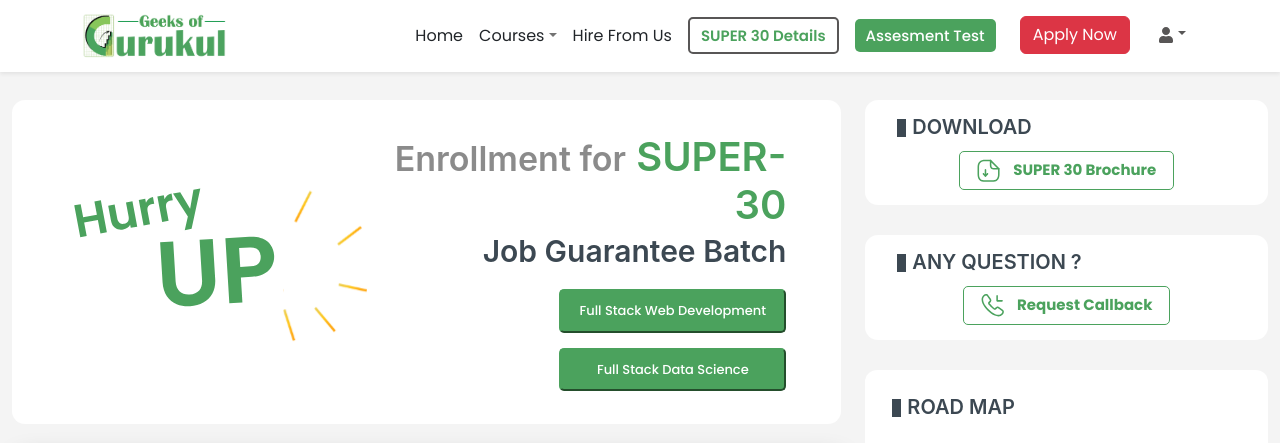
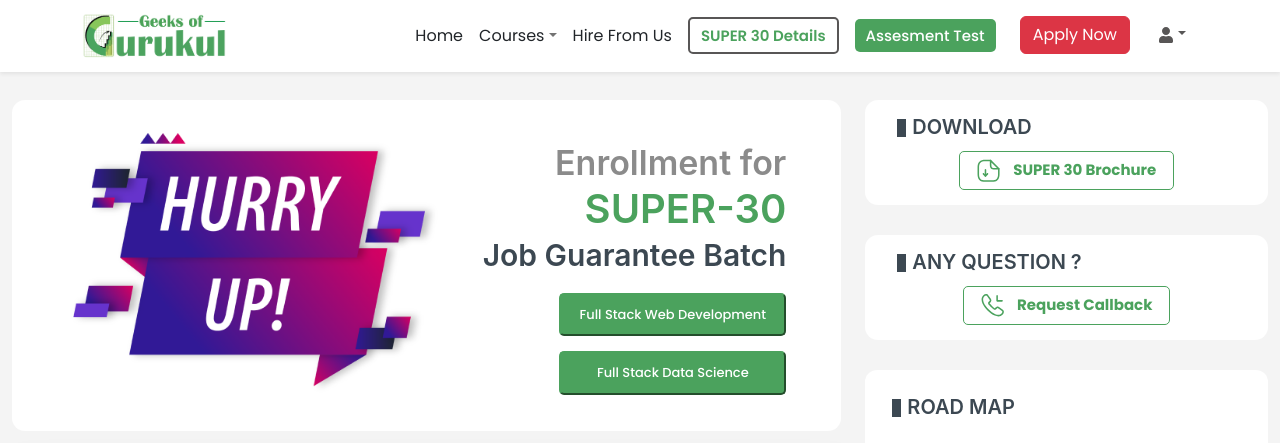
Before and after one commit to KhalidMimMuzahid/gog-main-react-app-client-side, a React (Create React App) app: page /super in a window 1280 px wide. Shown: the top 443 px of the page. Built offline with nearby package versions, Linux system fonts and the light colour scheme; no server answers; sample sign-in values are in the browser's storage.

Commit message:
toggle issue solved

```diff
--- a/src/pages/DasBoard/Super.js
+++ b/src/pages/DasBoard/Super.js
@@ -25,6 +25,7 @@ import Modal from 'react-bootstrap/Modal';
 import Button from 'react-bootstrap/Button';
 import superPDF from '../../assets/pdfdocs/Super 30 Program (2).pdf'
 import callBackSent from '../../assets/images/bannre/callBackSent.svg'
+import heroImgLogo from '../../assets/images/bannre/hero.png'
 
 import { useState } from 'react';
 import { AuthContext } from '../../context/AuthProvider';
@@ -175,7 +176,7 @@ const Super = () => {
                                     <div className="sloop">
                                         <div className="sm">
                                             <div className="super-banner">
-                                                <img src={bannerSuper2} alt="" />
+                                                <img src={heroImgLogo} alt="" />
                                             </div>
                                         </div>
                                         <div className="sm">
```
